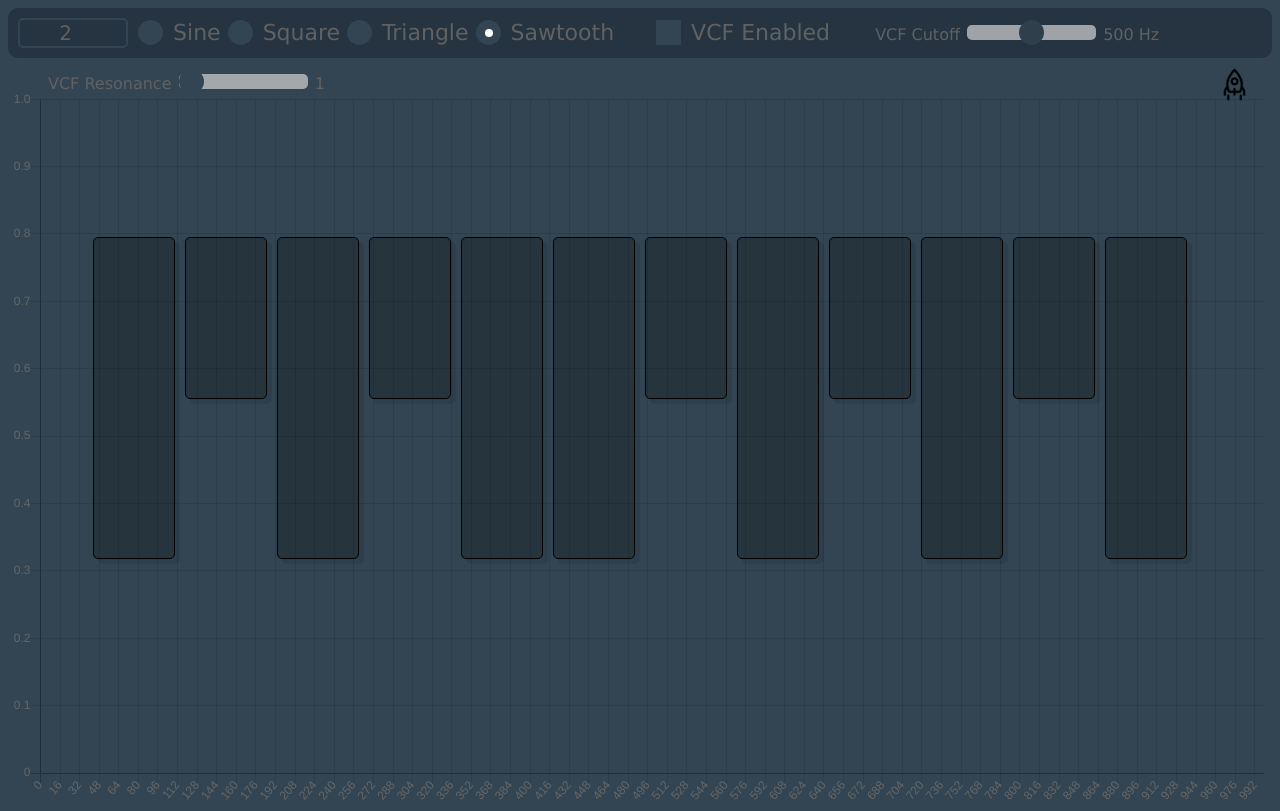
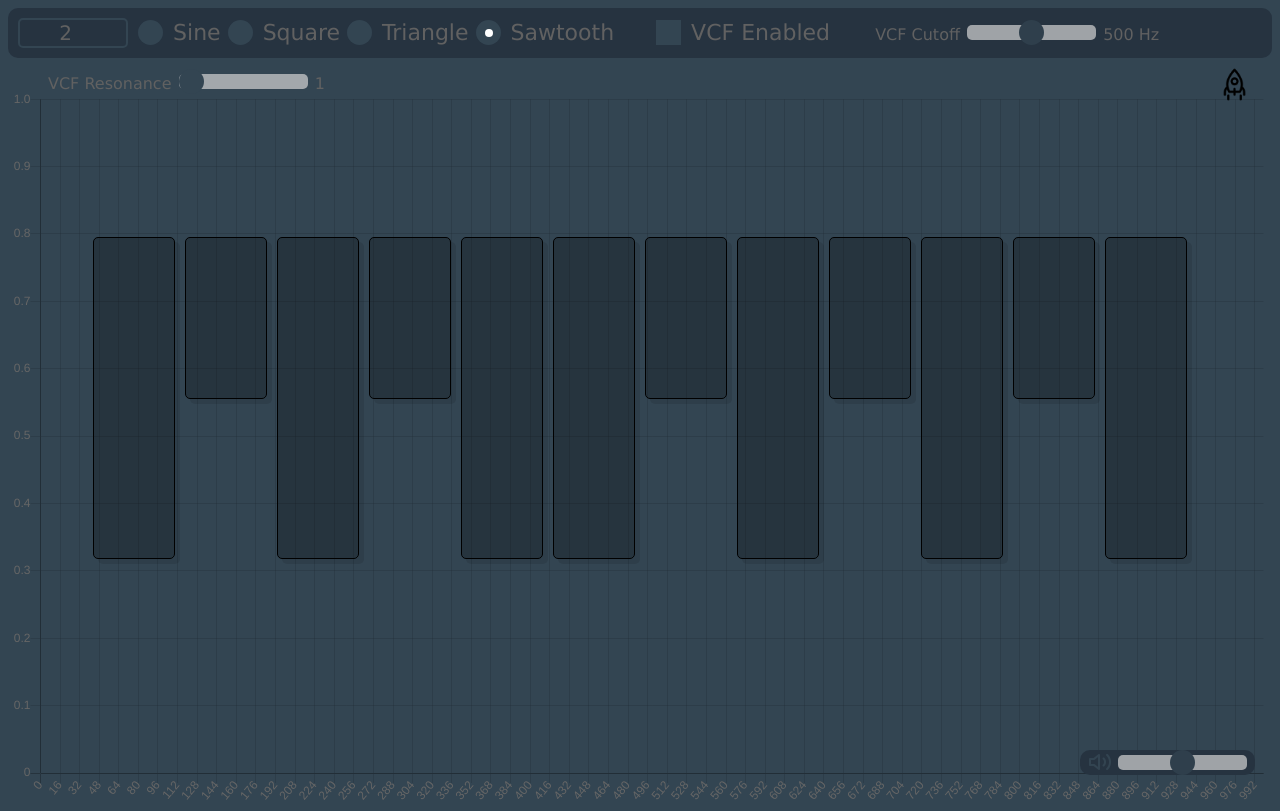
Before and after one commit to Rajtar/synthesizer-ts, a website built with webpack: page index.html in a window 1280 px wide. Built offline with nearby package versions, Linux system fonts and the light colour scheme.

Commit message:
Add master volume control

```diff
--- a/index.html
+++ b/index.html
@@ -45,5 +45,9 @@
 </div>
 <canvas id="waveChart" width="1024" height="576"></canvas>
 <div id="keyboard"></div>
+<div class="volume">
+    <img src="images/volume.png" id="volumeImg">
+    <input type="range" min="0" max="1" step="0.05" value="0.5" class="slider" id="masterVolumeSlider">
+</div>
 </body>
 </html>
--- a/src/css/style.css
+++ b/src/css/style.css
@@ -256,3 +256,30 @@ body {
 #rocketImg:active {
     transform: scale(0.75, 0.75)
 }
+
+.volume {
+    position: fixed;
+    bottom: 25px;
+    right: 25px;
+    font-family: Verdana;
+    color: #616161;
+    background-color: #263340;
+    border-radius: 10px;
+    width: 175px;
+    height: 25px;
+    vertical-align: center;
+    text-align: center;
+}
+
+#masterVolumeSlider {
+    display: inline-block;
+    margin : 0 auto;
+    vertical-align: middle;
+}
+
+#volumeImg {
+    display: inline-block;
+    margin : 0 auto;
+    vertical-align: middle;
+    filter: invert(22%) sepia(28%) saturate(507%) hue-rotate(162deg) brightness(97%) contrast(89%);
+}
--- a/src/scripts/index.ts
+++ b/src/scripts/index.ts
@@ -18,6 +18,7 @@ let rocketEffect: RocketEffect;
 let filterEnabled = false;
 let filterCutoff = 500;
 let filterResonance = 1;
+let masterVolume = 0.5;
 
 function createAudioScene(): void {
     const waveChartManager = new WaveChartManager((<HTMLCanvasElement>document.getElementById('waveChart')));
@@ -43,7 +44,7 @@ function playTone(event: InputEvent): void {
     // for (const i in samples) {
     //     samples[i] *= envelopeGenerator.nextSample();
     // }
-    let mixedSamples = Mixer.mixTracks(0.5, samples1, samples2);
+    let mixedSamples = Mixer.mixTracks(masterVolume, samples1, samples2);
     if (filterEnabled) {
         mixedSamples = lowPassFilter.filter(mixedSamples, filterCutoff, filterResonance);
     }
@@ -105,6 +106,10 @@ function initialize(): void {
         // @ts-ignore
         oscillator.octave = this.value;
     }
+    document.getElementById("masterVolumeSlider").oninput = function () {
+        // @ts-ignore
+        masterVolume = this.value;
+    }
 }
 
 document.addEventListener("DOMContentLoaded", initialize);
```
Also changed, not shown: images/volume.png (added), 1 other file.
